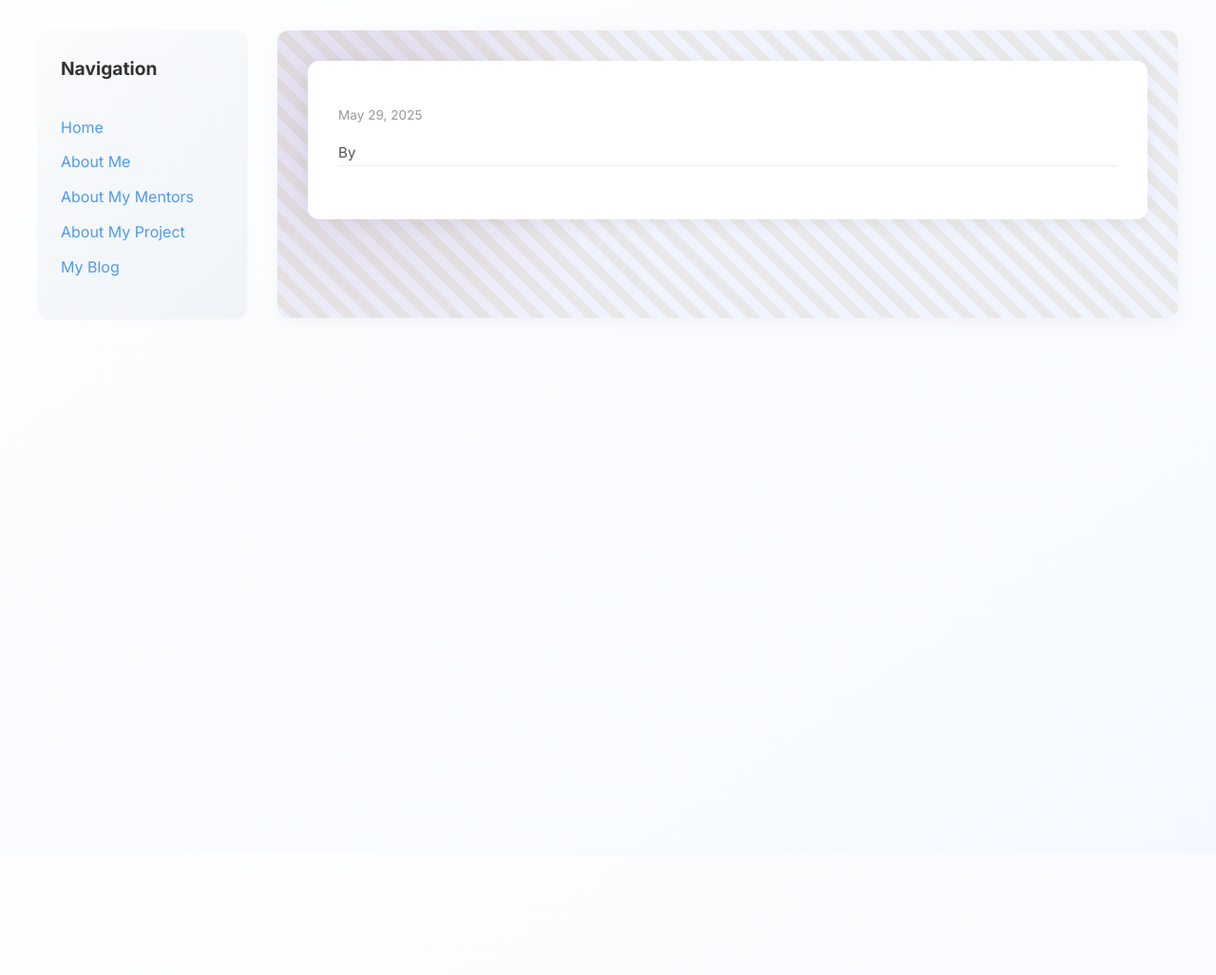
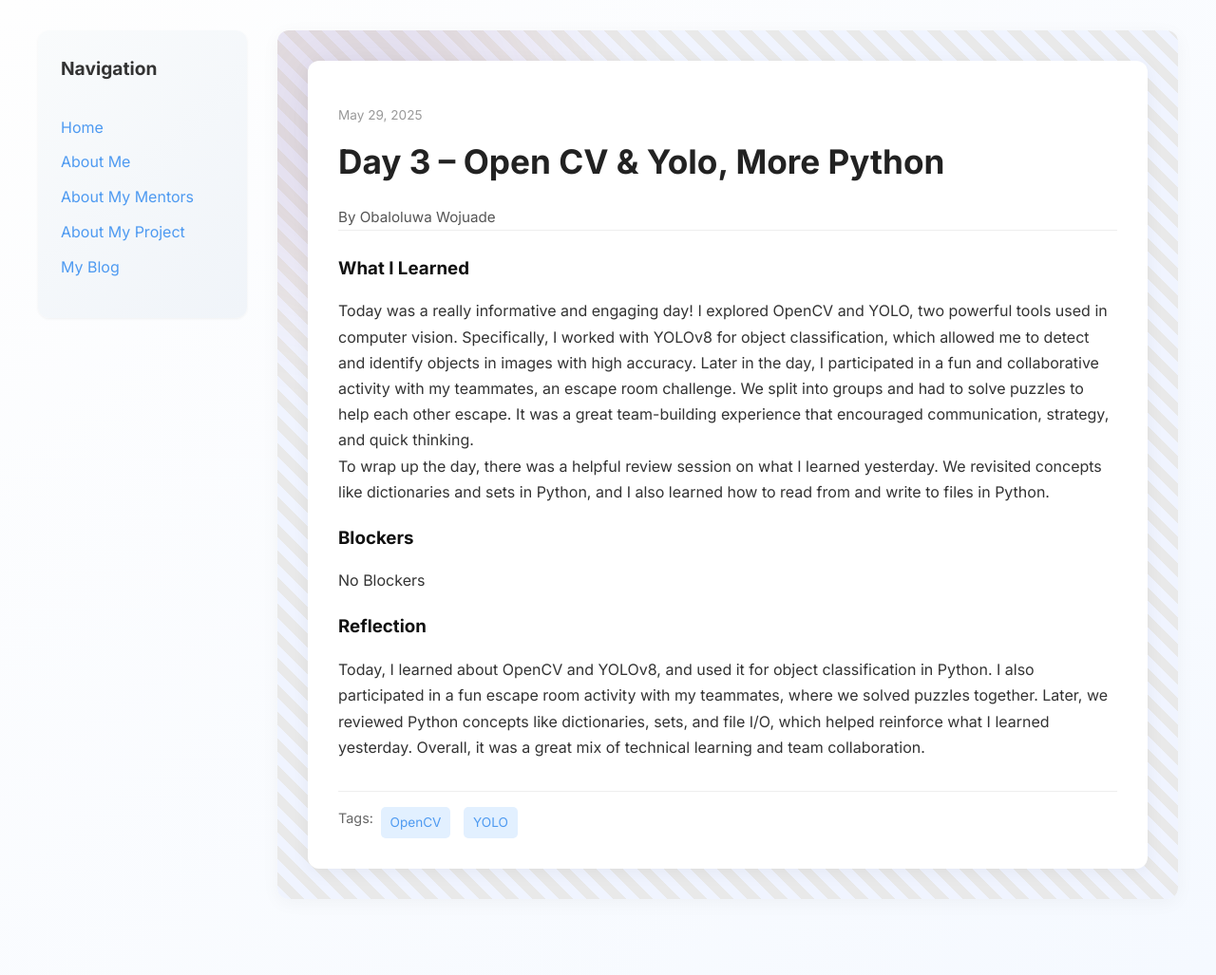
Before and after one commit to obwoj1/obwoj1.github.io, a Jekyll site: the page built from _posts/2025-05-29-day-3.md, in a window 1280 px wide. Shown: the whole page at 95% size. Built offline with Jekyll 4.4.1, drawn with Linux system fonts in a browser that asks for light colours; our own code applies the rules of GitHub Pages for plain Markdown files; before the commit the page ends 900 px from its top, so only the background shows below that.

Commit message:
Update 2025-05-29-day-3.md

```diff
--- a/_posts/2025-05-29-day-3.md
+++ b/_posts/2025-05-29-day-3.md
@@ -1,20 +1,18 @@
 ---
 layout: post
-title: "Day 3 – Open CV & Yolo, More Python "
+title: "Day 3 – Open CV & Yolo, More Python"
 date: 2025-05-29
 author: Obaloluwa Wojuade
 permalink: /day3.html
-tags: ["Git", "Github"]
+tags: ["OpenCV", "YOLO"]
 
 what_i_learned: |
- Today was a really informative and engaging day! I explored OpenCV and YOLO, two powerful tools used in computer vision. Specifically, I worked with YOLOv8 for object classification, which allowed me to detect and identify objects in images with high accuracy.Later in the day, I participated in a fun and collaborative activity with my teammates, an escape room challenge. We split into groups and had to solve puzzles to help each other escape. It was a great team-building experience that encouraged communication, strategy, and quick thinking
-To wrap up the day, there was a helpful review session on what I learned yesterday. We revisited concepts like dictionaries and sets in Python, and I also learned how to read from and write to files in Python
-
-
+  Today was a really informative and engaging day! I explored OpenCV and YOLO, two powerful tools used in computer vision. Specifically, I worked with YOLOv8 for object classification, which allowed me to detect and identify objects in images with high accuracy. Later in the day, I participated in a fun and collaborative activity with my teammates, an escape room challenge. We split into groups and had to solve puzzles to help each other escape. It was a great team-building experience that encouraged communication, strategy, and quick thinking.
+  To wrap up the day, there was a helpful review session on what I learned yesterday. We revisited concepts like dictionaries and sets in Python, and I also learned how to read from and write to files in Python.
 
 blockers: |
   No Blockers
 
 reflection: |
-Today, I learned about OpenCV and YOLOv8, and used it for object classification in Python. I also participated in a fun escape room activity with my teammates, where we solved puzzles together. Later, we reviewed Python concepts like dictionaries, sets, and file I/O, which helped reinforce what I learned yesterday. Overall, it was a great mix of technical learning and team collaboration.
+  Today, I learned about OpenCV and YOLOv8, and used it for object classification in Python. I also participated in a fun escape room activity with my teammates, where we solved puzzles together. Later, we reviewed Python concepts like dictionaries, sets, and file I/O, which helped reinforce what I learned yesterday. Overall, it was a great mix of technical learning and team collaboration.
 ---
```
